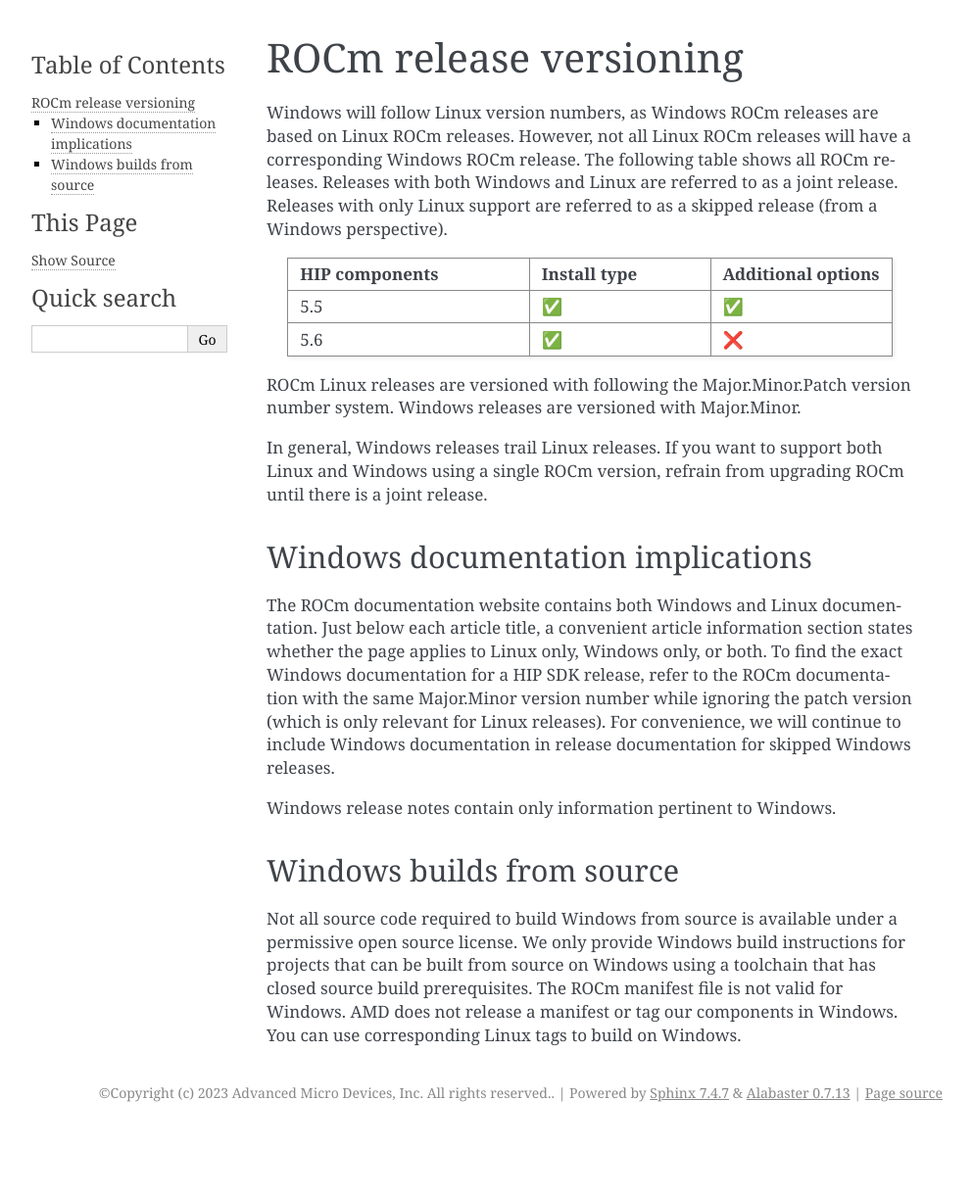
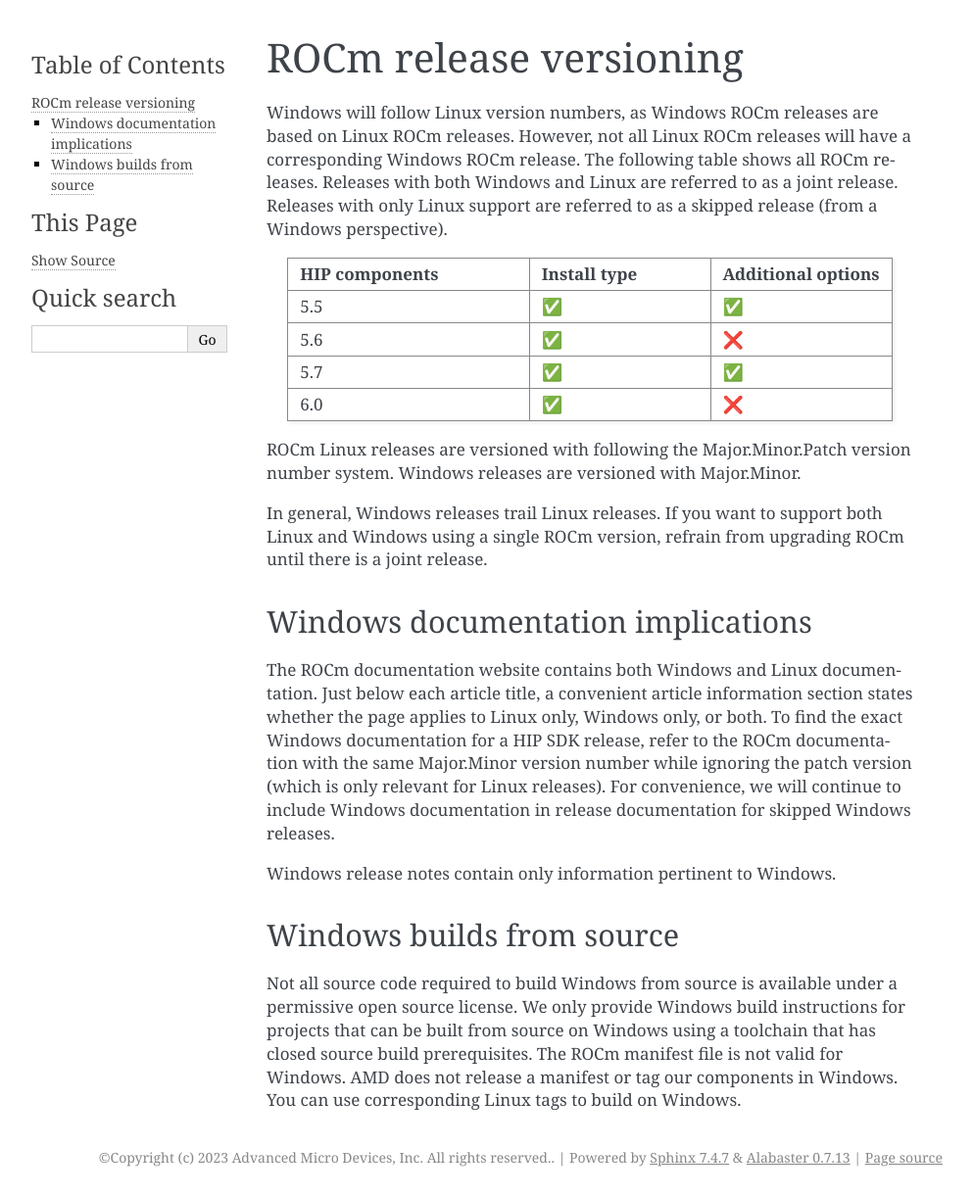
Before and after one commit to ROCm/rocm-install-on-windows, a Sphinx documentation site: the page built from docs/conceptual/release-versioning.rst, in a window 1280 px wide. Shown: the whole page at 98% size, without its empty margins (148-1141 px from the left). Built offline with Sphinx 7.4.7, drawn with Linux system fonts in a browser that asks for light colours; before the commit the page ends 1155 px from its top, so only the background shows below that.

Commit message:
add release version 6.0

```diff
--- a/docs/conceptual/release-versioning.rst
+++ b/docs/conceptual/release-versioning.rst
@@ -18,6 +18,8 @@
 
     "5.5", "✅", "✅"
     "5.6", "✅", "❌"
+    "5.7", "✅", "✅"
+    "6.0", "✅", "❌"
 
 ROCm Linux releases are versioned with following the Major.Minor.Patch version number system.
 Windows releases are versioned with Major.Minor.
```
